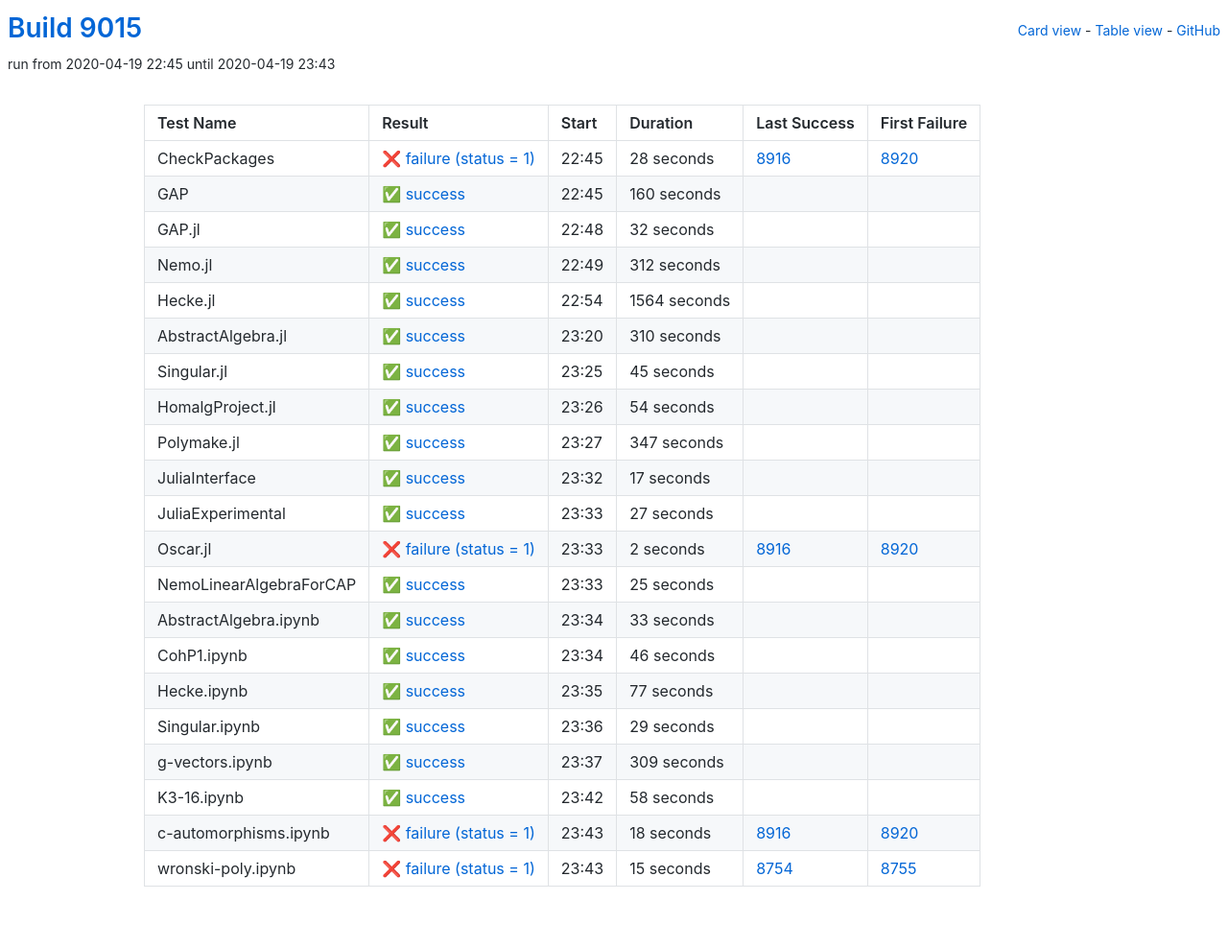
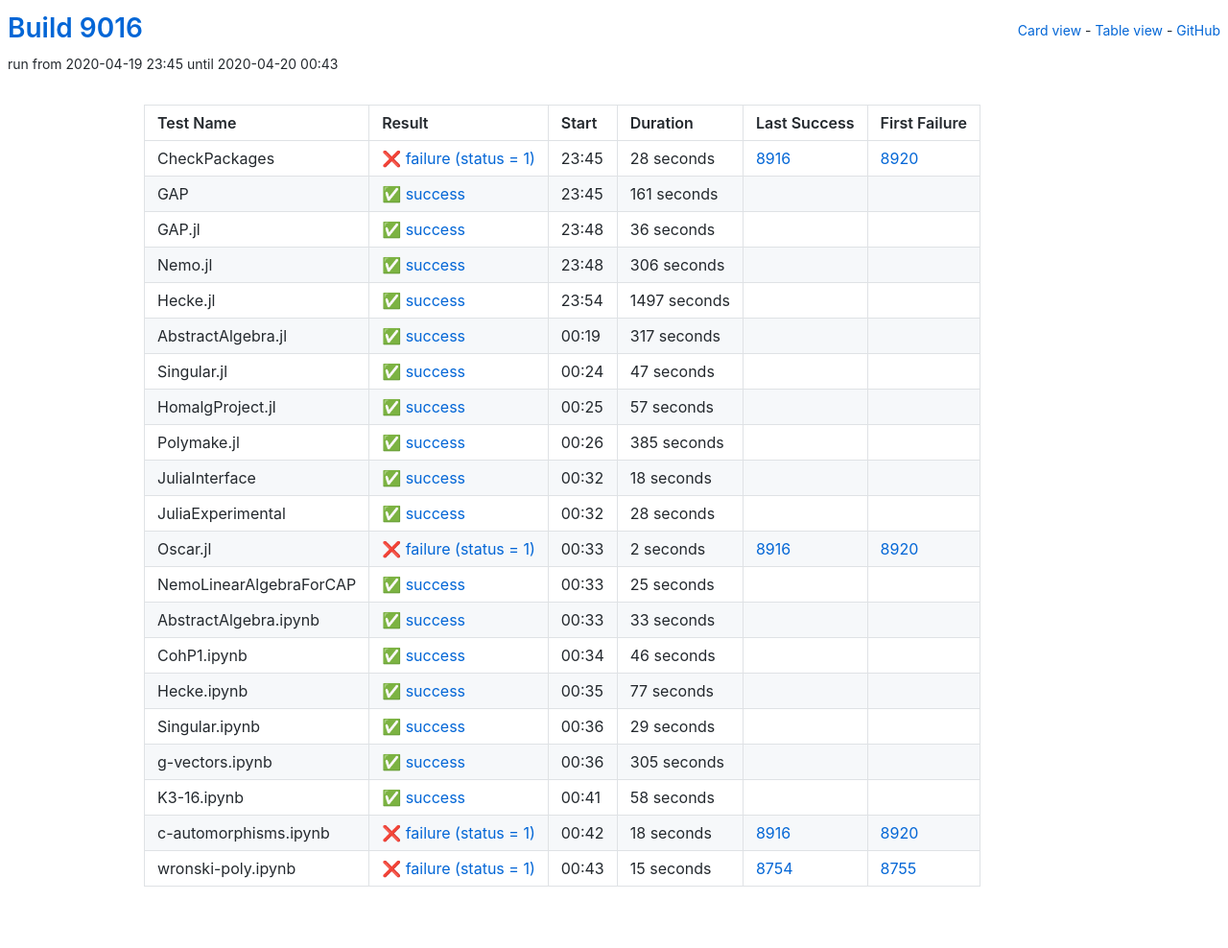
Before and after one commit to oscar-system/oscar-ci-status, a Jekyll site: the page built from table.html, in a window 1280 px wide. Shown: the whole page at 96% size. Built offline with Jekyll 4.4.1, drawn with Linux system fonts in a browser that asks for light colours.

Commit message:
Build 9016

```diff
--- a/_data/ci.yml
+++ b/_data/ci.yml
@@ -1,5 +1,5 @@
-build: 9015
-build_url: https://oscarci.mathematik.uni-kl.de/job/oscar/9015/
+build: 9016
+build_url: https://oscarci.mathematik.uni-kl.de/job/oscar/9016/
 job: oscar
 tests:
 - duration: 28
@@ -8,119 +8,119 @@ tests:
   first_failure_url: https://oscarci.mathematik.uni-kl.de/job/oscar/8920/
   last_success: 8916
   last_success_url: https://oscarci.mathematik.uni-kl.de/job/oscar/8916/
-  log: https://oscarci.mathematik.uni-kl.de/job/oscar/9015/artifact/logs/build-9015/CheckPackages.log
+  log: https://oscarci.mathematik.uni-kl.de/job/oscar/9016/artifact/logs/build-9016/CheckPackages.log
   name: CheckPackages
-  start: 2020-04-19 22:45
+  start: 2020-04-19 23:45
   status: failure
   success: false
-- duration: 160
+- duration: 161
   exitcode: 0
   first_failure: false
   first_failure_url: null
   last_success: false
   last_success_url: null
-  log: https://oscarci.mathematik.uni-kl.de/job/oscar/9015/artifact/logs/build-9015/GAP.log
+  log: https://oscarci.mathematik.uni-kl.de/job/oscar/9016/artifact/logs/build-9016/GAP.log
   name: GAP
-  start: 2020-04-19 22:45
+  start: 2020-04-19 23:45
   status: success
   success: true
-- duration: 32
+- duration: 36
   exitcode: 0
   first_failure: false
   first_failure_url: null
   last_success: false
   last_success_url: null
-  log: https://oscarci.mathematik.uni-kl.de/job/oscar/9015/artifact/logs/build-9015/GAP.jl.log
+  log: https://oscarci.mathematik.uni-kl.de/job/oscar/9016/artifact/logs/build-9016/GAP.jl.log
   name: GAP.jl
-  start: 2020-04-19 22:48
+  start: 2020-04-19 23:48
   status: success
   success: true
-- duration: 312
+- duration: 306
   exitcode: 0
   first_failure: false
   first_failure_url: null
   last_success: false
   last_success_url: null
-  log: https://oscarci.mathematik.uni-kl.de/job/oscar/9015/artifact/logs/build-9015/Nemo.jl.log
+  log: https://oscarci.mathematik.uni-kl.de/job/oscar/9016/artifact/logs/build-9016/Nemo.jl.log
   name: Nemo.jl
-  start: 2020-04-19 22:49
+  start: 2020-04-19 23:48
   status: success
   success: true
-- duration: 1564
+- duration: 1497
   exitcode: 0
   first_failure: false
   first_failure_url: null
   last_success: false
   last_success_url: null
-  log: https://oscarci.mathematik.uni-kl.de/job/oscar/9015/artifact/logs/build-9015/Hecke.jl.log
+  log: https://oscarci.mathematik.uni-kl.de/job/oscar/9016/artifact/logs/build-9016/Hecke.jl.log
   name: Hecke.jl
-  start: 2020-04-19 22:54
+  start: 2020-04-19 23:54
   status: success
   success: true
-- duration: 310
+- duration: 317
   exitcode: 0
   first_failure: false
   first_failure_url: null
   last_success: false
   last_success_url: null
-  log: https://oscarci.mathematik.uni-kl.de/job/oscar/9015/artifact/logs/build-9015/AbstractAlgebra.jl.log
+  log: https://oscarci.mathematik.uni-kl.de/job/oscar/9016/artifact/logs/build-9016/AbstractAlgebra.jl.log
   name: AbstractAlgebra.jl
-  start: 2020-04-19 23:20
+  start: 2020-04-20 00:19
   status: success
   success: true
-- duration: 45
+- duration: 47
   exitcode: 0
   first_failure: false
   first_failure_url: null
   last_success: false
   last_success_url: null
-  log: https://oscarci.mathematik.uni-kl.de/job/oscar/9015/artifact/logs/build-9015/Singular.jl.log
+  log: https://oscarci.mathematik.uni-kl.de/job/oscar/9016/artifact/logs/build-9016/Singular.jl.log
   name: Singular.jl
-  start: 2020-04-19 23:25
+  start: 2020-04-20 00:24
   status: success
   success: true
-- duration: 54
+- duration: 57
   exitcode: 0
   first_failure: false
   first_failure_url: null
   last_success: false
   last_success_url: null
-  log: https://oscarci.mathematik.uni-kl.de/job/oscar/9015/artifact/logs/build-9015/HomalgProject.jl.log
+  log: https://oscarci.mathematik.uni-kl.de/job/oscar/9016/artifact/logs/build-9016/HomalgProject.jl.log
   name: HomalgProject.jl
-  start: 2020-04-19 23:26
+  start: 2020-04-20 00:25
   status: success
   success: true
-- duration: 347
+- duration: 385
   exitcode: 0
   first_failure: false
   first_failure_url: null
   last_success: false
   last_success_url: null
-  log: https://oscarci.mathematik.uni-kl.de/job/oscar/9015/artifact/logs/build-9015/Polymake.jl.log
+  log: https://oscarci.mathematik.uni-kl.de/job/oscar/9016/artifact/logs/build-9016/Polymake.jl.log
   name: Polymake.jl
-  start: 2020-04-19 23:27
+  start: 2020-04-20 00:26
   status: success
   success: true
-- duration: 17
+- duration: 18
   exitcode: 0
   first_failure: false
   first_failure_url: null
   last_success: false
   last_success_url: null
-  log: https://oscarci.mathematik.uni-kl.de/job/oscar/9015/artifact/logs/build-9015/JuliaInterface.log
+  log: https://oscarci.mathematik.uni-kl.de/job/oscar/9016/artifact/logs/build-9016/JuliaInterface.log
   name: JuliaInterface
-  start: 2020-04-19 23:32
+  start: 2020-04-20 00:32
   status: success
   success: true
-- duration: 27
+- duration: 28
   exitcode: 0
   first_failure: false
   first_failure_url: null
   last_success: false
   last_success_url: null
-  log: https://oscarci.mathematik.uni-kl.de/job/oscar/9015/artifact/logs/build-9015/JuliaExperimental.log
+  log: https://oscarci.mathematik.uni-kl.de/job/oscar/9016/artifact/logs/build-9016/JuliaExperimental.log
   name: JuliaExperimental
-  start: 2020-04-19 23:33
+  start: 2020-04-20 00:32
   status: success
   success: true
 - duration: 2
@@ -129,9 +129,9 @@ tests:
   first_failure_url: https://oscarci.mathematik.uni-kl.de/job/oscar/8920/
   last_success: 8916
   last_success_url: https://oscarci.mathematik.uni-kl.de/job/oscar/8916/
-  log: https://oscarci.mathematik.uni-kl.de/job/oscar/9015/artifact/logs/build-9015/Oscar.jl.log
+  log: https://oscarci.mathematik.uni-kl.de/job/oscar/9016/artifact/logs/build-9016/Oscar.jl.log
   name: Oscar.jl
-  start: 2020-04-19 23:33
+  start: 2020-04-20 00:33
   status: failure
   success: false
 - duration: 25
@@ -140,9 +140,9 @@ tests:
   first_failure_url: null
   last_success: false
   last_success_url: null
-  log: https://oscarci.mathematik.uni-kl.de/job/oscar/9015/artifact/logs/build-9015/NemoLinearAlgebraForCAP.log
+  log: https://oscarci.mathematik.uni-kl.de/job/oscar/9016/artifact/logs/build-9016/NemoLinearAlgebraForCAP.log
   name: NemoLinearAlgebraForCAP
-  start: 2020-04-19 23:33
+  start: 2020-04-20 00:33
   status: success
   success: true
 - duration: 33
@@ -151,9 +151,9 @@ tests:
   first_failure_url: null
   last_success: false
   last_success_url: null
-  log: https://oscarci.mathematik.uni-kl.de/job/oscar/9015/artifact/logs/build-9015/AbstractAlgebra.ipynb.log
+  log: https://oscarci.mathematik.uni-kl.de/job/oscar/9016/artifact/logs/build-9016/AbstractAlgebra.ipynb.log
   name: AbstractAlgebra.ipynb
-  start: 2020-04-19 23:34
+  start: 2020-04-20 00:33
   status: success
   success: true
 - duration: 46
@@ -162,9 +162,9 @@ tests:
   first_failure_url: null
   last_success: false
   last_success_url: null
-  log: https://oscarci.mathematik.uni-kl.de/job/oscar/9015/artifact/logs/build-9015/CohP1.ipynb.log
+  log: https://oscarci.mathematik.uni-kl.de/job/oscar/9016/artifact/logs/build-9016/CohP1.ipynb.log
   name: CohP1.ipynb
-  start: 2020-04-19 23:34
+  start: 2020-04-20 00:34
   status: success
   success: true
 - duration: 77
@@ -173,9 +173,9 @@ tests:
   first_failure_url: null
   last_success: false
   last_success_url: null
-  log: https://oscarci.mathematik.uni-kl.de/job/oscar/9015/artifact/logs/build-9015/Hecke.ipynb.log
+  log: https://oscarci.mathematik.uni-kl.de/job/oscar/9016/artifact/logs/build-9016/Hecke.ipynb.log
   name: Hecke.ipynb
-  start: 2020-04-19 23:35
+  start: 2020-04-20 00:35
   status: success
   success: true
 - duration: 29
@@ -184,20 +184,20 @@ tests:
   first_failure_url: null
   last_success: false
   last_success_url: null
-  log: https://oscarci.mathematik.uni-kl.de/job/oscar/9015/artifact/logs/build-9015/Singular.ipynb.log
+  log: https://oscarci.mathematik.uni-kl.de/job/oscar/9016/artifact/logs/build-9016/Singular.ipynb.log
   name: Singular.ipynb
-  start: 2020-04-19 23:36
+  start: 2020-04-20 00:36
   status: success
   success: true
-- duration: 309
+- duration: 305
   exitcode: 0
   first_failure: false
   first_failure_url: null
   last_success: false
   last_success_url: null
-  log: https://oscarci.mathematik.uni-kl.de/job/oscar/9015/artifact/logs/build-9015/g-vectors.ipynb.log
+  log: https://oscarci.mathematik.uni-kl.de/job/oscar/9016/artifact/logs/build-9016/g-vectors.ipynb.log
   name: g-vectors.ipynb
-  start: 2020-04-19 23:37
+  start: 2020-04-20 00:36
   status: success
   success: true
 - duration: 58
@@ -206,9 +206,9 @@ tests:
   first_failure_url: null
   last_success: false
   last_success_url: null
-  log: https://oscarci.mathematik.uni-kl.de/job/oscar/9015/artifact/logs/build-9015/K3-16.ipynb.log
+  log: https://oscarci.mathematik.uni-kl.de/job/oscar/9016/artifact/logs/build-9016/K3-16.ipynb.log
   name: K3-16.ipynb
-  start: 2020-04-19 23:42
+  start: 2020-04-20 00:41
   status: success
   success: true
 - duration: 18
@@ -217,9 +217,9 @@ tests:
   first_failure_url: https://oscarci.mathematik.uni-kl.de/job/oscar/8920/
   last_success: 8916
   last_success_url: https://oscarci.mathematik.uni-kl.de/job/oscar/8916/
-  log: https://oscarci.mathematik.uni-kl.de/job/oscar/9015/artifact/logs/build-9015/c-automorphisms.ipynb.log
+  log: https://oscarci.mathematik.uni-kl.de/job/oscar/9016/artifact/logs/build-9016/c-automorphisms.ipynb.log
   name: c-automorphisms.ipynb
-  start: 2020-04-19 23:43
+  start: 2020-04-20 00:42
   status: failure
   success: false
 - duration: 15
@@ -228,8 +228,8 @@ tests:
   first_failure_url: https://oscarci.mathematik.uni-kl.de/job/oscar/8755/
   last_success: 8754
   last_success_url: https://oscarci.mathematik.uni-kl.de/job/oscar/8754/
-  log: https://oscarci.mathematik.uni-kl.de/job/oscar/9015/artifact/logs/build-9015/wronski-poly.ipynb.log
+  log: https://oscarci.mathematik.uni-kl.de/job/oscar/9016/artifact/logs/build-9016/wronski-poly.ipynb.log
   name: wronski-poly.ipynb
-  start: 2020-04-19 23:43
+  start: 2020-04-20 00:43
   status: failure
   success: false
```
Also changed, not shown: README.md.
